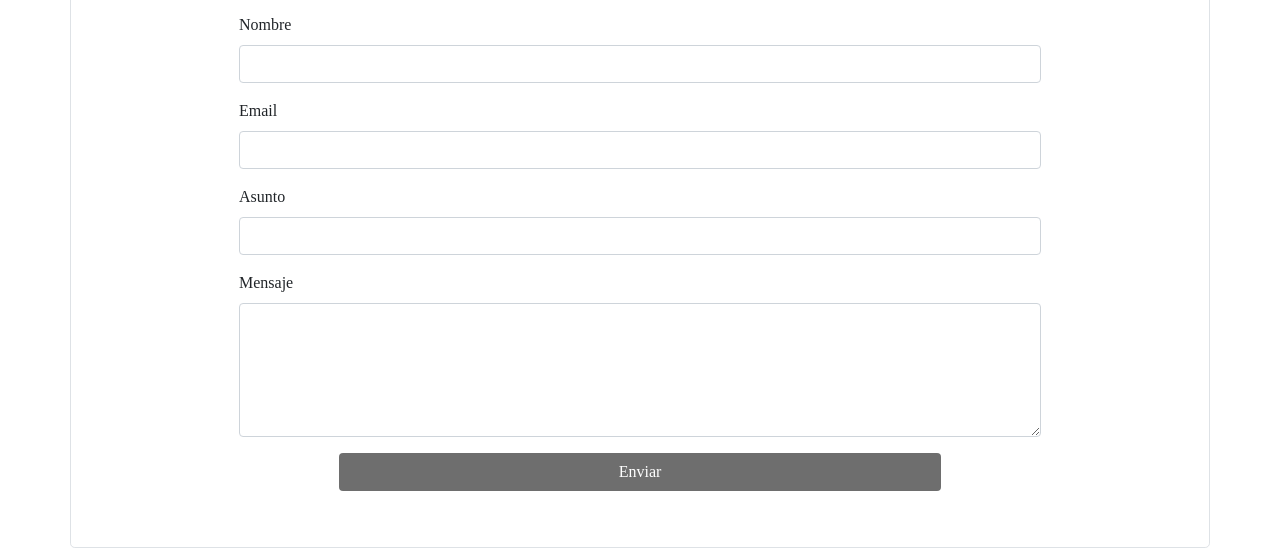
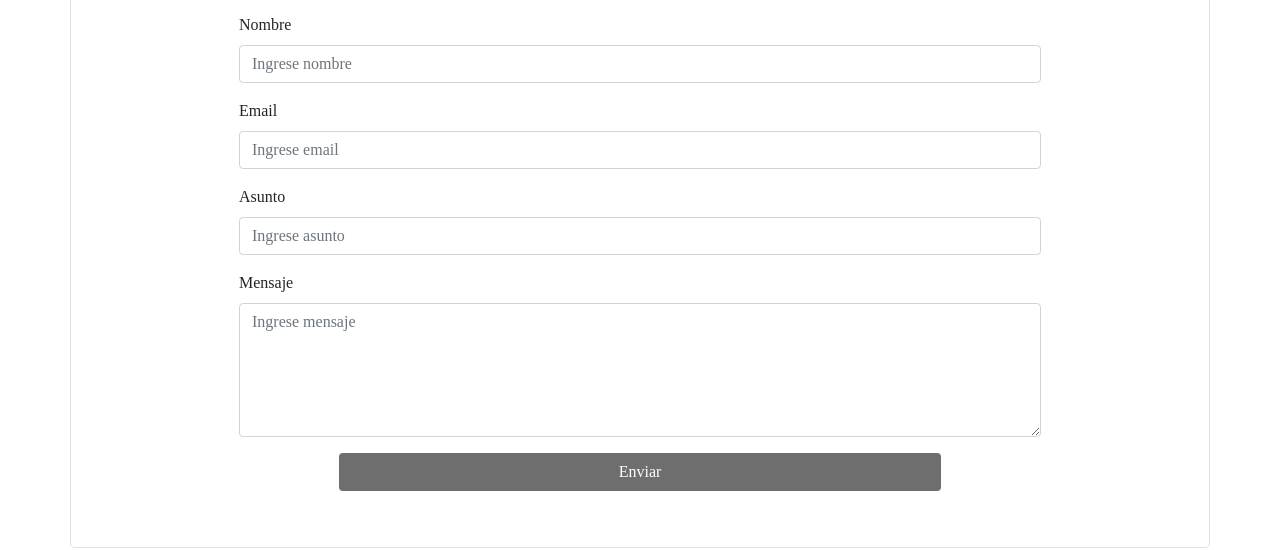
Before and after one commit to machick/jose-machicado-virtualdreams-rrhh-frontend, a plain HTML site: page index.html in a window 1280 px wide. Shown: the part 290-840 px from the top of the page. Drawn offline with nearby package versions, Linux system fonts and the light colour scheme; a web font is replaced by a local one.

Commit message:
placeholders

```diff
--- a/index.html
+++ b/index.html
@@ -32,25 +32,25 @@
         <div class="container margen">
         <h2 class="font-weight-bold">Contáctenos</h2>
         <p>Contáctenos sobre cualquier cosa relacionada con nuestra empresa o nuestros servicios.<br>Haremos todo lo posible por darle respuesta a la brevedad.</p>
-        <form action="" id="formulario">
+        <form action="#" id="formulario">
         <div class="form-group">
           <label for="nombre">Nombre</label>
-          <input autocomplete="off" type="text" name="nombre" id="nombre" class="form-control">
+          <input autocomplete="off" type="text" name="nombre" id="nombre" class="form-control" placeholder="Ingrese nombre">
           <span id="errorNombre" class="errores"></span>
         </div>
         <div class="form-group">
           <label for="email">Email</label>
-          <input autocomplete="off" type="text" name="email" id="email" class="form-control">
+          <input autocomplete="off" type="text" name="email" id="email" class="form-control" placeholder="Ingrese email">
           <span id="errorEmail" class="errores"></span>
         </div>
         <div class="form-group">
             <label for="asunto">Asunto</label>
-            <input autocomplete="off" type="text"name="asunto" id="asunto" class="form-control">
+            <input autocomplete="off" type="text"name="asunto" id="asunto" class="form-control" placeholder="Ingrese asunto">
             <span id="errorAsunto" class="errores"></span>
           </div>
           <div class="form-group">
             <label for="mensaje">Mensaje</label>
-            <textarea autocomplete="off" class="form-control" name="mensaje" id="textarea" rows="5"></textarea>
+            <textarea autocomplete="off" class="form-control" name="mensaje" id="textarea" rows="5" placeholder="Ingrese mensaje"></textarea>
             <span id="errorMensaje" class="errores"></span>
           </div>
 
@@ -79,7 +79,7 @@
                         </div>
                         </div>
                     </div>
-        <!-- <button type="submit" class="btn w-75 text-white d-flex justify-content-center mr-auto ml-auto text-center" id="boton">Enviar</button> -->
+
       </form>
     </div>
     </div>
```
